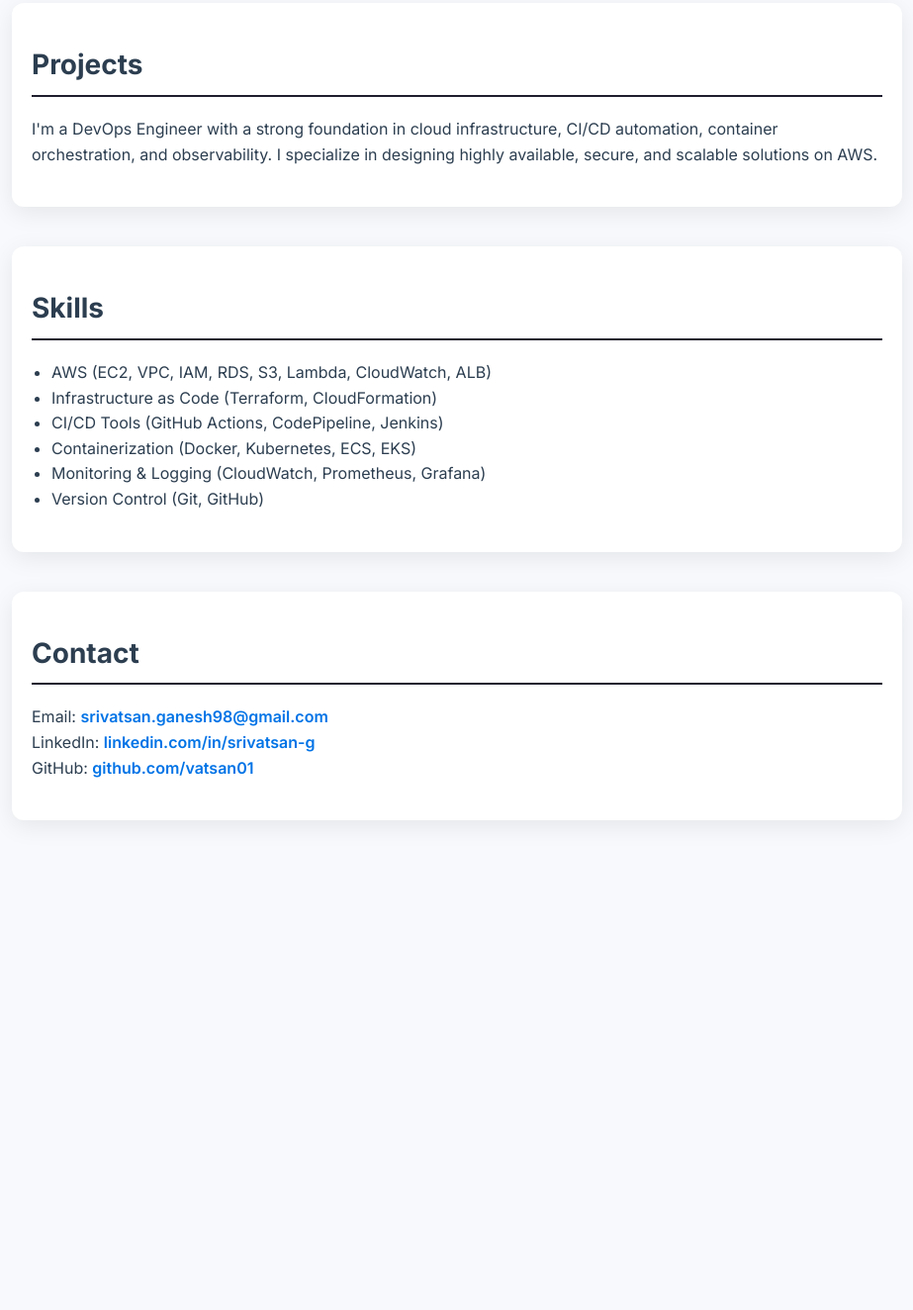
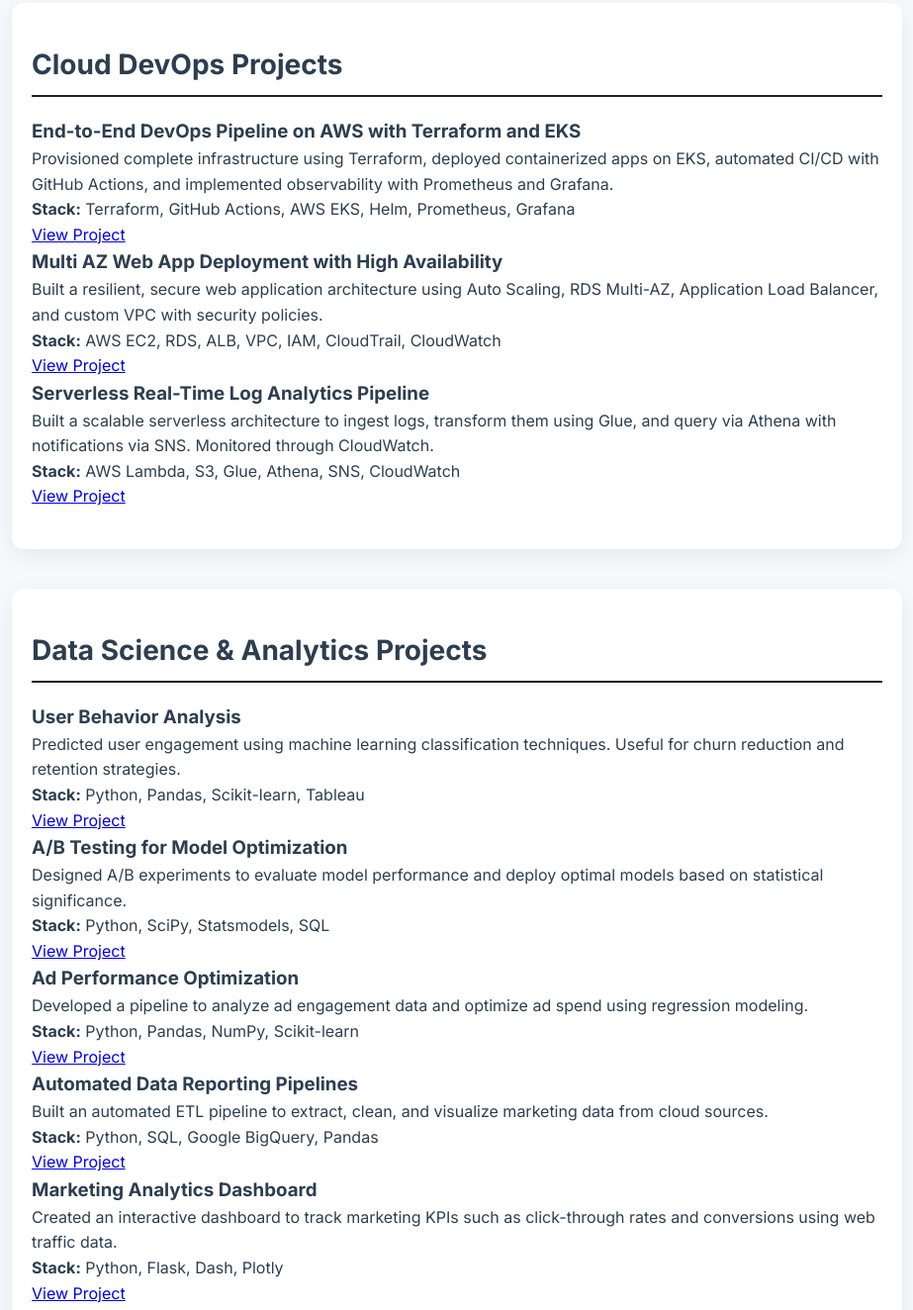
Before and after one commit to vatsan01/Portfolio, a plain HTML site: page projects.html in a window 1280 px wide. Shown: the part 277-1601 px from the top of the page at 99% size, without its empty margins (178-1101 px from the left). Before the commit the page ends 1146 px from the top, so only its background shows below. Drawn offline with Linux system fonts and the light colour scheme.

Commit message:
Update projects.html

```diff
--- a/projects.html
+++ b/projects.html
@@ -3,7 +3,7 @@
 <head>
     <meta charset="UTF-8">
     <meta name="viewport" content="width=device-width, initial-scale=1.0">
-    <title>Srivatsan Ganesh | DevOps Portfolio</title>
+    <title>Srivatsan Ganesh | Projects</title>
     <link rel="stylesheet" href="style.css">
 </head>
 <body>
@@ -21,20 +21,67 @@
     </header>
 
     <section id="projects" class="fade-in">
-        <h2>Projects</h2>
-        <p>I'm a DevOps Engineer with a strong foundation in cloud infrastructure, CI/CD automation, container orchestration, and observability. I specialize in designing highly available, secure, and scalable solutions on AWS.</p>
+        <h2>Cloud DevOps Projects</h2>
+
+        <div class="project">
+            <h3> End-to-End DevOps Pipeline on AWS with Terraform and EKS</h3>
+            <p>Provisioned complete infrastructure using Terraform, deployed containerized apps on EKS, automated CI/CD with GitHub Actions, and implemented observability with Prometheus and Grafana.</p>
+            <p><strong>Stack:</strong> Terraform, GitHub Actions, AWS EKS, Helm, Prometheus, Grafana</p>
+            <a href="https://github.com/vatsan01/Cloud-DevOps-Projects/tree/main/End-to-End%20DevOps%20Pipeline%20on%20AWS%20with%20Terraform%20and%20EKS" target="_blank">View Project</a>
+        </div>
+
+        <div class="project">
+            <h3> Multi AZ Web App Deployment with High Availability</h3>
+            <p>Built a resilient, secure web application architecture using Auto Scaling, RDS Multi-AZ, Application Load Balancer, and custom VPC with security policies.</p>
+            <p><strong>Stack:</strong> AWS EC2, RDS, ALB, VPC, IAM, CloudTrail, CloudWatch</p>
+            <a href="https://github.com/vatsan01/Cloud-DevOps-Projects/tree/main/Multi_AZ_Web_App_Deployment_with_High_Availability" target="_blank">View Project</a>
+        </div>
+
+        <div class="project">
+            <h3> Serverless Real-Time Log Analytics Pipeline</h3>
+            <p>Built a scalable serverless architecture to ingest logs, transform them using Glue, and query via Athena with notifications via SNS. Monitored through CloudWatch.</p>
+            <p><strong>Stack:</strong> AWS Lambda, S3, Glue, Athena, SNS, CloudWatch</p>
+            <a href="https://github.com/vatsan01/Cloud-DevOps-Projects/tree/main/Serverless%20Real-Time%20Log%20Analytics%20Pipeline" target="_blank">View Project</a>
+        </div>
     </section>
 
-    <section id="skills" class="fade-in">
-        <h2>Skills</h2>
-        <ul>
-            <li>AWS (EC2, VPC, IAM, RDS, S3, Lambda, CloudWatch, ALB)</li>
-            <li>Infrastructure as Code (Terraform, CloudFormation)</li>
-            <li>CI/CD Tools (GitHub Actions, CodePipeline, Jenkins)</li>
-            <li>Containerization (Docker, Kubernetes, ECS, EKS)</li>
-            <li>Monitoring & Logging (CloudWatch, Prometheus, Grafana)</li>
-            <li>Version Control (Git, GitHub)</li>
-        </ul>
+    <section id="ds-projects" class="fade-in">
+        <h2>Data Science & Analytics Projects</h2>
+
+        <div class="project">
+            <h3> User Behavior Analysis</h3>
+            <p>Predicted user engagement using machine learning classification techniques. Useful for churn reduction and retention strategies.</p>
+            <p><strong>Stack:</strong> Python, Pandas, Scikit-learn, Tableau</p>
+            <a href="https://github.com/vatsan01/Data-Science-Projects/tree/main/UserBehaviorAnalysis" target="_blank">View Project</a>
+        </div>
+
+        <div class="project">
+            <h3> A/B Testing for Model Optimization</h3>
+            <p>Designed A/B experiments to evaluate model performance and deploy optimal models based on statistical significance.</p>
+            <p><strong>Stack:</strong> Python, SciPy, Statsmodels, SQL</p>
+            <a href="https://github.com/vatsan01/Data-Science-Projects/tree/main/A-B-Testing-Optimization" target="_blank">View Project</a>
+        </div>
+
+        <div class="project">
+            <h3> Ad Performance Optimization</h3>
+            <p>Developed a pipeline to analyze ad engagement data and optimize ad spend using regression modeling.</p>
+            <p><strong>Stack:</strong> Python, Pandas, NumPy, Scikit-learn</p>
+            <a href="https://github.com/vatsan01/Data-Science-Projects/tree/main/Ad-Performance-Optimization" target="_blank">View Project</a>
+        </div>
+
+        <div class="project">
+            <h3> Automated Data Reporting Pipelines</h3>
+            <p>Built an automated ETL pipeline to extract, clean, and visualize marketing data from cloud sources.</p>
+            <p><strong>Stack:</strong> Python, SQL, Google BigQuery, Pandas</p>
+            <a href="https://github.com/vatsan01/Data-Science-Projects/tree/main/Automated-Data-Reporting-Pipelines" target="_blank">View Project</a>
+        </div>
+
+        <div class="project">
+            <h3> Marketing Analytics Dashboard</h3>
+            <p>Created an interactive dashboard to track marketing KPIs such as click-through rates and conversions using web traffic data.</p>
+            <p><strong>Stack:</strong> Python, Flask, Dash, Plotly</p>
+            <a href="https://github.com/vatsan01/Data-Science-Projects/tree/main/Marketing-Analytics-Dashboard" target="_blank">View Project</a>
+        </div>
     </section>
 
     <section id="contact" class="fade-in">
```
